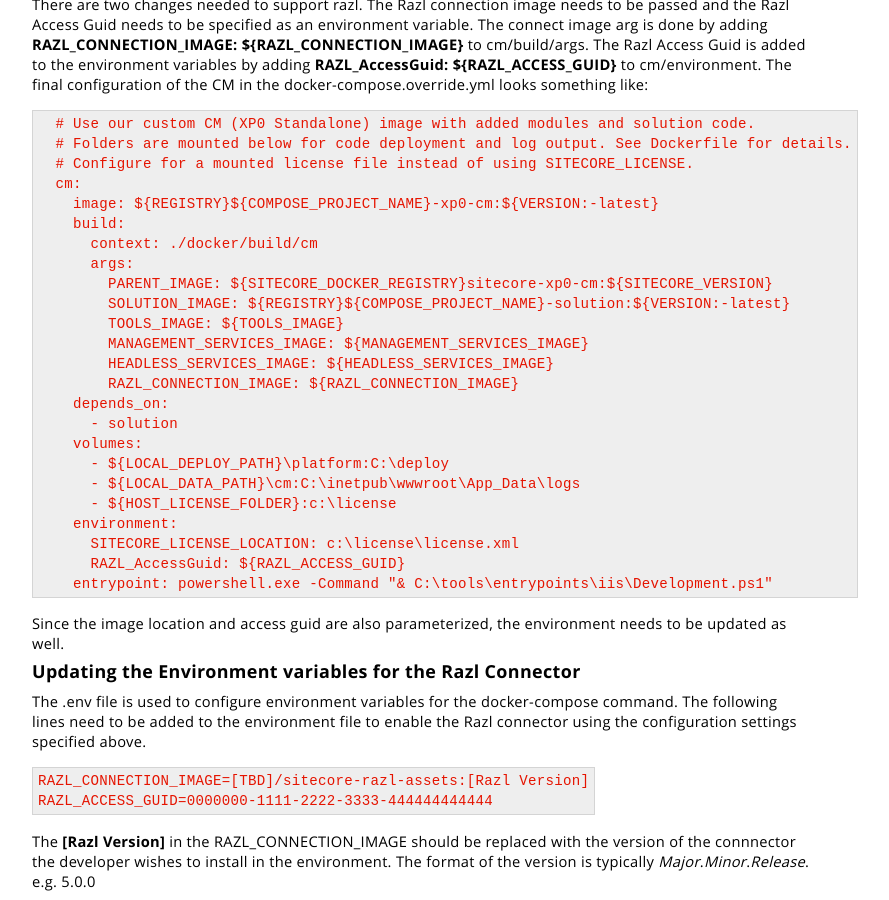
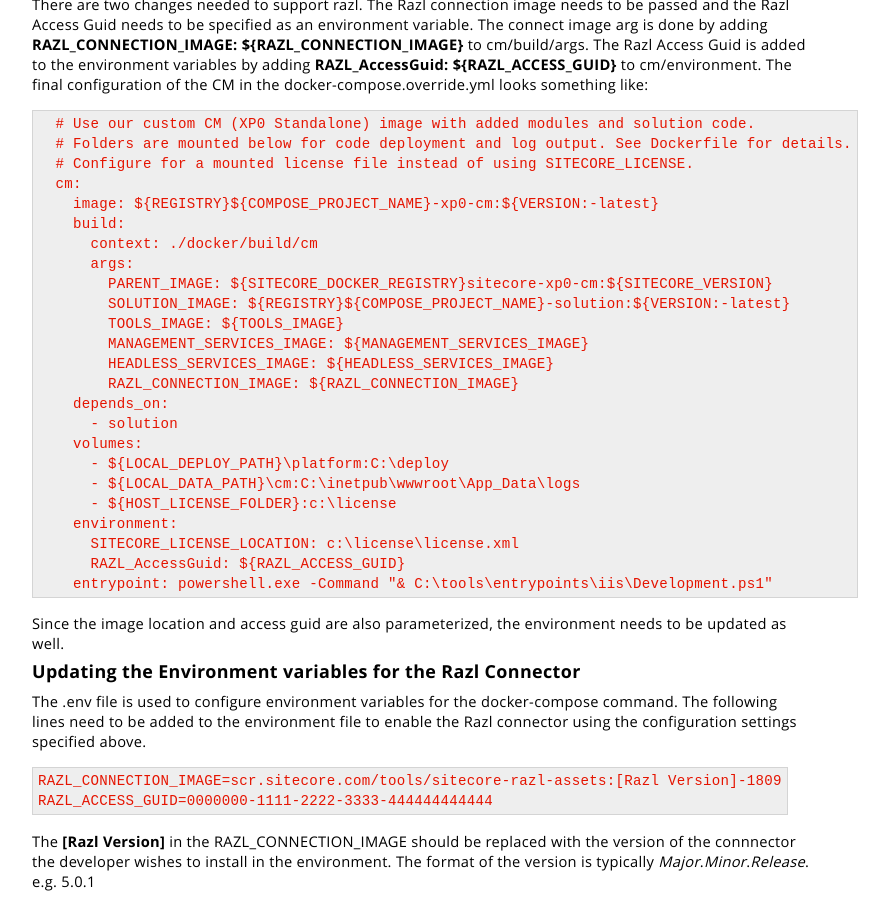
Before and after one commit to HedgehogDevelopment/HedgehogDevelopment.github.io, a Jekyll site: the page built from razl/containers.markdown, in a window 1280 px wide and 900 px high, scrolled down 3604 px. Shown: the whole window, without its empty margins (358-1247 px from the left). Built offline with Jekyll 4.4.1, drawn with Linux system fonts in a browser that asks for light colours; our own code applies the rules of GitHub Pages for plain Markdown files.

Commit message:
Update Razl container URL

```diff
--- a/razl/containers.markdown
+++ b/razl/containers.markdown
@@ -184,7 +184,7 @@ Since the image location and access guid are also parameterized, the environment
 #### Updating the Environment variables for the Razl Connector
 The .env file is used to configure environment variables for the docker-compose command. The following lines need to be added to the environment file to enable the Razl connector using the configuration settings specified above.
 
-    RAZL_CONNECTION_IMAGE=[TBD]/sitecore-razl-assets:[Razl Version]
+    RAZL_CONNECTION_IMAGE=scr.sitecore.com/tools/sitecore-razl-assets:[Razl Version]-1809
     RAZL_ACCESS_GUID=0000000-1111-2222-3333-444444444444
 
-The **[Razl Version]** in the RAZL_CONNECTION_IMAGE should be replaced with the version of the connnector the developer wishes to install in the environment. The format of the version is typically *Major*.*Minor*.*Release*. e.g. 5.0.0
+The **[Razl Version]** in the RAZL_CONNECTION_IMAGE should be replaced with the version of the connnector the developer wishes to install in the environment. The format of the version is typically *Major*.*Minor*.*Release*. e.g. 5.0.1
```
